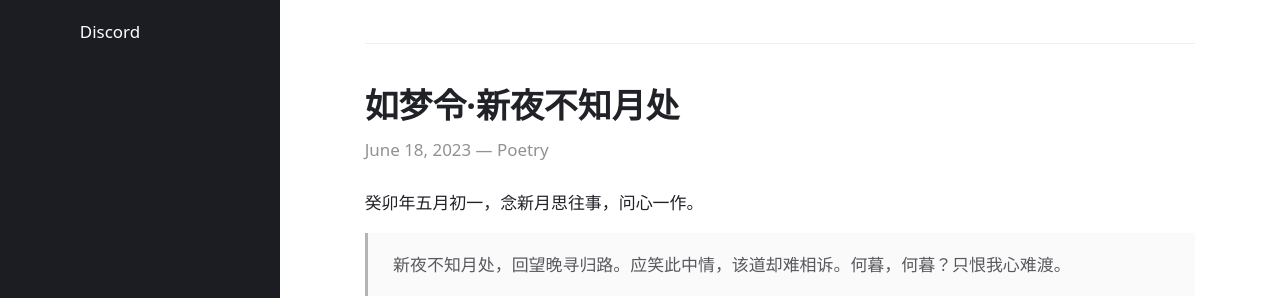
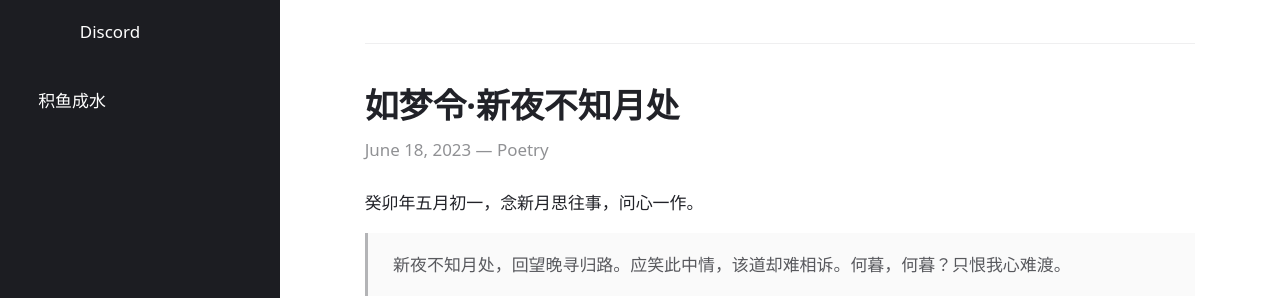
Before and after one commit to chris-zy-liu/chris-zy-liu.github.io, a Jekyll site: the page built from index.html, in a window 1280 px wide. Shown: the part 294-592 px from the top of the page. Built offline with Jekyll 4.4.1, drawn with Linux system fonts in a browser that asks for light colours.

Commit message:
description

```diff
--- a/_config.yml
+++ b/_config.yml
@@ -1,6 +1,6 @@
 title: "清蒸鱼头"
 author: "Chris Liu"
-description: ""
+description: "积鱼成水"
 permalink: /:categories/:title/
 lang: "en"
 excerpt_separator: "\n\n\n"
```
